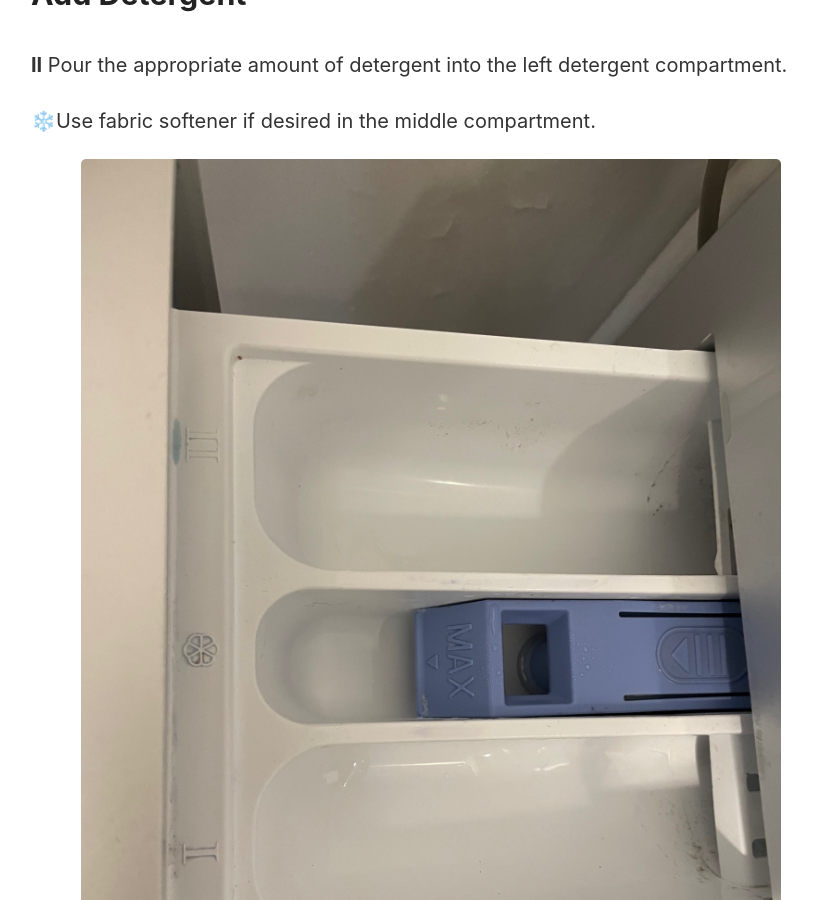
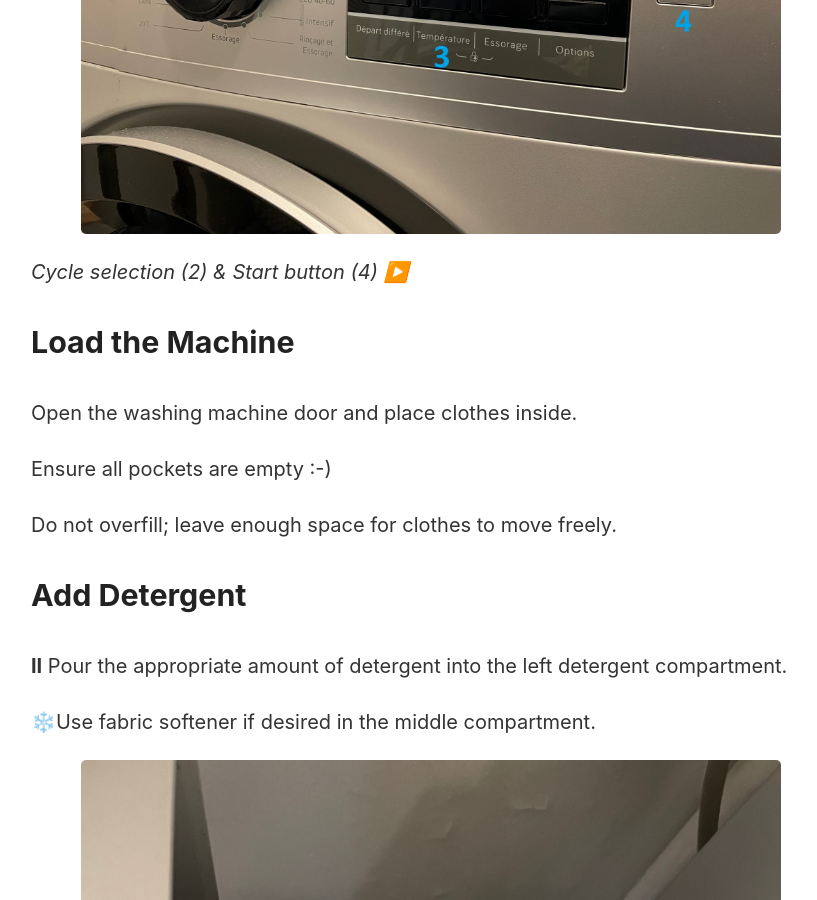
Before and after one commit to PhilAlain/tac, a Jekyll site: the page washer_dryer.html, which Jekyll copies as it is, in a window 1280 px wide and 900 px high, scrolled down 928 px. Shown: the whole window, without its empty margins (209-1026 px from the left). Built offline with Jekyll 4.4.1, drawn with Linux system fonts in a browser that asks for light colours; some of the changed text lies outside the part shown.

Commit message:
Update washer_dryer.html

```diff
--- a/washer_dryer.html
+++ b/washer_dryer.html
@@ -54,6 +54,10 @@
         <p><strong>Washing Machine short instructions</strong></em>.</p>
 
 
+        <img src="assets/img/washing_2.jpg" alt="Cycle">
+        <p><em>Cycle selection (2) & Start button (4) ▶️</em></p>
+
+
        <h2>Load the Machine</h2>
         <p>Open the washing machine door and place clothes inside. </p>
         <p>Ensure all pockets are empty :-) </p>
@@ -84,8 +88,6 @@
         <p>The machine will play music to notify you when the cycle is finished.</em></p>
 
 
-        <img src="assets/img/washing_2.jpg" alt="Cycle">
-        <p><em>Cycle selection (2) & Start button (4) ▶️</em></p>
 
 
 </main>
```
